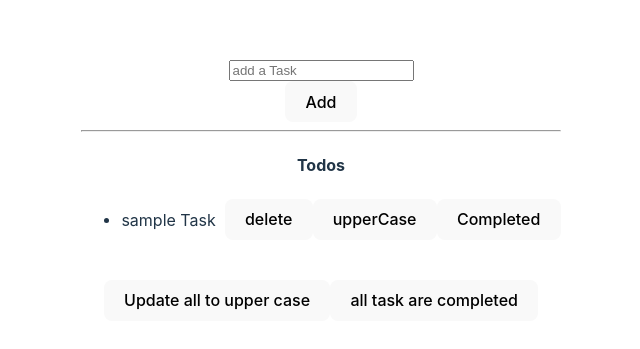
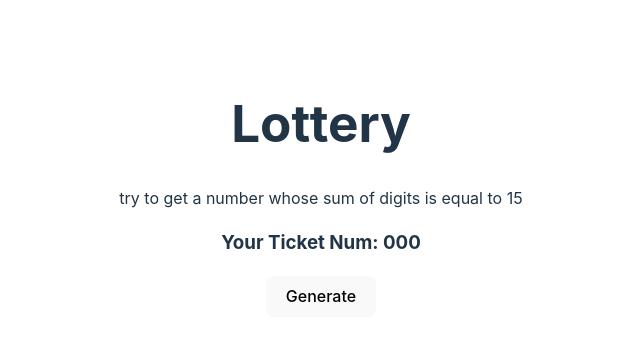
Before and after one commit to thakralgarvit/development, a React (Vite) app in the folder reactDev/basic-react/: page / in a window 1280 px wide. Shown: the part 211-560 px from the top of the page, without its empty margins (319-959 px from the left). Built offline with nearby package versions, Linux system fonts and the light colour scheme.

Commit message:
lottery ticket game
with a click we have to generate 3digit number and sum of those digits should be 15 in this case u will win.

```diff
--- a/reactDev/basic-react/src/App.jsx
+++ b/reactDev/basic-react/src/App.jsx
@@ -1,12 +1,13 @@
 import './App.css'
 import LudoBoard from './LudoBoard.jsx'
 import Todos from './Todos.jsx'
+import Lottery from './Lottery.jsx'
 
 function App() {
 
   return (
     <>
-      <Todos />
+      <Lottery />
     </>
   )
 }
--- /dev/null
+++ b/reactDev/basic-react/src/Lottery.jsx
@@ -0,0 +1,42 @@
+import { useState } from "react";
+
+export default function Lottery() {
+  let [num, setNum] = useState("000");
+  let [title, setTitle] = useState("Lottery");
+
+  let generateNum = () => {
+    let num = Math.floor(Math.random() * (1000 - 100)) + 100;
+    console.log(num);
+    setNum(num);
+    checkSum(num);
+  };
+
+  let checkSum = (num) => {
+    let sum = 0;
+    while (num > 0) {
+      sum += num % 10;
+      num = Math.floor(num / 10);
+    }
+    console.log(sum);
+    checkWin(sum);
+  };
+
+  let checkWin = (sum) => {
+    if (sum == 15) {
+      console.log("u won");
+      setTitle("You Won!! The Lottery");
+    } else {
+      console.log("try again");
+      setTitle("Try Again");
+    }
+  };
+
+  return (
+    <div>
+      <h1>{title}</h1>
+      <p>try to get a number whose sum of digits is equal to 15</p>
+      <h3>Your Ticket Num: {num} </h3>
+      <button onClick={generateNum}>Generate</button>
+    </div>
+  );
+}
```
